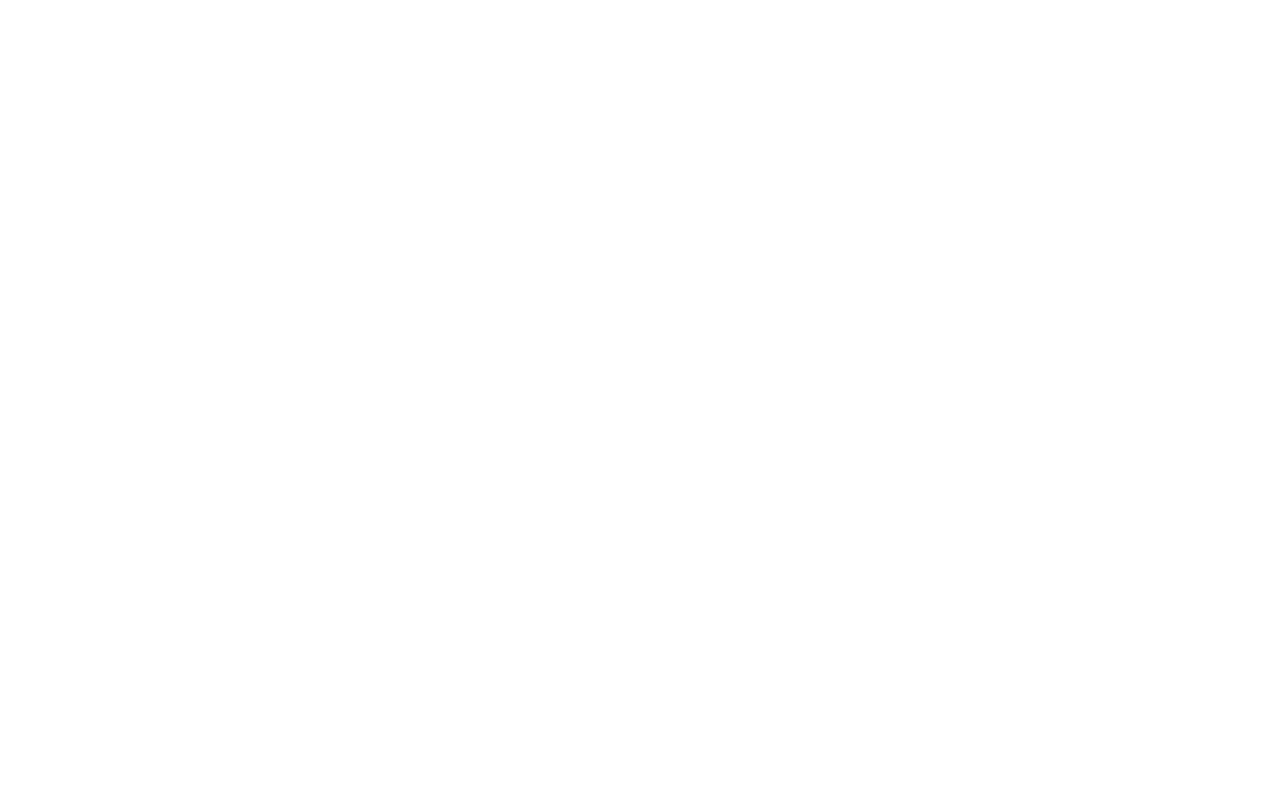
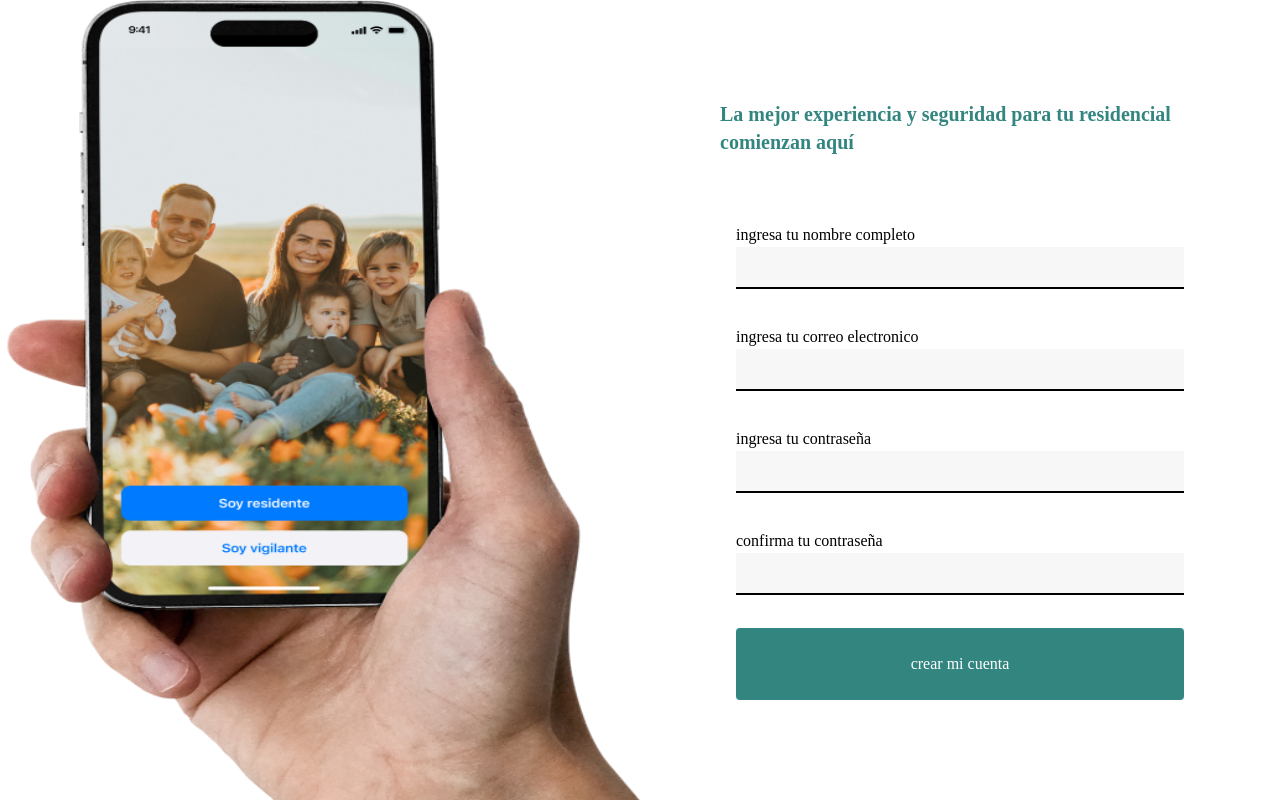
Before and after one commit to its-dev-fer/guardify-landing-page, a React (Vite) app: page /admin/user/register in a window 1280 px wide. Before the commit this address had no page. Built offline with nearby package versions, Linux system fonts and the light colour scheme; a web font is replaced by a local one.

Commit message:
feat: crear vistas de registro y agregarlas al router

```diff
--- /dev/null
+++ b/src/components/ui/RegistrationFormField.tsx
@@ -0,0 +1,31 @@
+import { ChangeEvent } from "react";
+
+type FormProps<T> = {
+    labelHtmlFor: string;
+    labeltext: string;
+    inputType: string;
+    valueSetter: React.Dispatch<React.SetStateAction<T>>;
+    inputValue: string | number | readonly string[] | undefined;
+}
+
+export default function RegistrationFormField<T>({ labelHtmlFor, labeltext, inputType, valueSetter, inputValue }: FormProps<T>) {
+    const handleChange = (e: ChangeEvent<HTMLInputElement>) => {
+        valueSetter(e.target.value as unknown as T);
+    }
+    return (
+        <div className="w-full h-[15%] flex justify-center mb-6">
+            <div className="w-[70%] h-full flex flex-col justify-center">
+                <label htmlFor={labelHtmlFor}
+                className="block w-full">{labeltext}</label>
+                <input id={labelHtmlFor} type={inputType} onChange={handleChange} value={inputValue}
+                className="border-0
+                border-b-2
+                border-black
+                focus:outline-none
+                focus:border-[#338680]
+                placeholder-gray-400
+                p-2 w-[100%] bg-[#F7F7F7]"/>
+            </div>
+        </div>
+    );
+}
--- /dev/null
+++ b/src/helpers/fetchUserRegister.ts
@@ -0,0 +1,29 @@
+type RequestData = {
+    nombre: string;
+    email: string;
+    password: string;
+}
+
+type ResponseData = {
+    message: string;
+}
+
+const apiUrl = import.meta.env.VITE_API_URL;
+
+export async function fetchUserRegister(data:RequestData) {
+    if (!apiUrl) {
+        return { success: false, reason: "no api url" };
+    }
+    const response = await fetch(`${apiUrl}/api/users/register-admin`, {
+        method: 'POST',
+        headers: {
+            'Content-Type': 'application/json'
+        },
+        body: JSON.stringify(data)
+    });
+    if (!response.ok) {
+        return { message: "bad server response." };
+    }
+    const parsedResponse: ResponseData = await response.json();
+    return { message: parsedResponse.message };
+}
--- /dev/null
+++ b/src/helpers/handleFetch.ts
@@ -0,0 +1,24 @@
+interface RequestConfig extends RequestInit {
+    method: string;
+};
+
+type ResponseBody = {
+    message: string;
+} & Record<string, unknown>;
+
+export default async function handleAPIFetch(route: string, method: string, expectedStatusCodes:number[], data?: object): Promise<ResponseBody | null> {
+    const requestConfig:RequestConfig = {
+        method: method,
+        headers: {
+            'Content-Type': 'application/json'
+        }
+    };
+    if (method !== 'GET' && data) {
+        requestConfig.body = JSON.stringify(data);
+    }
+    const response = await fetch(`${import.meta.env.VITE_API_URL}${route}`, requestConfig);
+    if (!response.ok || !expectedStatusCodes.includes(response.status)) {
+        return null;
+    }
+    return await response.json();
+}
--- a/src/main.tsx
+++ b/src/main.tsx
@@ -2,11 +2,15 @@ import './index.css'
 import App from './App.tsx'
 import { createRoot } from 'react-dom/client'
 import { BrowserRouter, Route, Routes } from 'react-router'
+import UserRegistrationForm from './pages/UserRegistrationForm.tsx'
+import TenantRegistrationForm from './pages/TenantRegistrationForm.tsx';
 
 createRoot(document.getElementById('root')!).render(
   <BrowserRouter>
     <Routes>
-      <Route index path='/' element={<App />}/>
+      <Route index path='/' element={<App />} />
+      <Route index path='/admin/user/register' element={<UserRegistrationForm />} />
+      <Route index path='/tenant/register' element={ <TenantRegistrationForm/> } />
     </Routes>
   </BrowserRouter>,
 )
--- /dev/null
+++ b/src/pages/TenantRegistrationForm.tsx
@@ -0,0 +1,50 @@
+import React, { useState } from "react";
+import handleAPIFetch from "../helpers/handleFetch";
+import RegistrationFormField from "../components/ui/RegistrationFormField";
+import imagen from "../assets/onboarding.png";
+import { useNavigate } from "react-router";
+
+const FormField = RegistrationFormField;
+
+export default function TenantRegistrationForm() {
+    const [nombreResidencial, setNombreResidencial] = useState<string>("");
+    const navigate = useNavigate();
+
+    async function handleSubmit(e: React.FormEvent) {
+        e.preventDefault();
+        console.log("formulario enviado");
+        if (!nombreResidencial) return;
+
+        const result = await handleAPIFetch(
+            "/api/tenants/register",
+            "POST",
+            [201],
+            { nombre_residencial: nombreResidencial }
+        );
+
+        if (result) {
+            //console.log(result);
+            navigate('/admin/user/register');
+        }
+    }
+
+    return (
+        <div className="min-h-screen flex items-center justify-center">
+          <img src={imagen} alt=""
+              className="w-[50vw] h-[100vh]" />
+          <div className="w-1/2 h-[75vh] flex flex-col justify-between">
+              <div className="w-full flex justify-center mb-6">
+                  <h1 className="text-[#338680] font-sans text-xl block w-[75%] font-bold"
+                  >La mejor experiencia y seguridad para tu residencial comienzan aquí</h1>
+              </div>
+              <form onSubmit={handleSubmit} className="w-full h-[80%] flex flex-col justify-start gap-8">
+                  <FormField labelHtmlFor="nombre_residencial" labeltext="ingresa el nombre de tu residencial"
+                  inputType="text" valueSetter={setNombreResidencial} inputValue={nombreResidencial}/>
+                  <div className="flex justify-center w-full mt-2">
+                      <button type="submit" className="w-[70%] h-12 rounded bg-[#338680] text-white">crear mi cuenta</button>
+                  </div>
+              </form>
+          </div>
+        </div>
+      );
+}
--- /dev/null
+++ b/src/pages/UserRegistrationForm.tsx
@@ -0,0 +1,53 @@
+import React, { useState } from "react";
+import handleAPIFetch from "../helpers/handleFetch";
+import RegistrationFormField from "../components/ui/RegistrationFormField";
+import imagen from "../assets/onboarding.png";
+
+const FormField = RegistrationFormField;
+
+export default function RegistrationPage() {
+  const [nombre, setNombre] = useState('');
+  const [email, setEmail] = useState('');
+  const [password, setPassword] = useState('');
+  const [confirmPassword, setConfirmPassword] = useState('');
+
+  async function handleSubmit (e: React.FormEvent) {
+      e.preventDefault();
+      if ((!nombre || !email) || (!password || !confirmPassword)) {
+          //logica adicional
+          return;
+      }
+      if (password !== confirmPassword) {
+          //logica adicional
+          return;
+      }
+      const result = await handleAPIFetch('/api/users/register-admin', 'POST', [201], { nombre, email, password, confirmPassword });
+      if (result) {
+          //console.log(result);
+          //navigate('/');
+      }
+    };
+
+
+  return (
+      <div className="min-h-screen flex items-center justify-center">
+          <img src={imagen} alt=""
+              className="w-[50vw] h-[100vh]" />
+          <div className="w-1/2 h-[75vh] flex flex-col justify-between">
+              <div className="w-full flex justify-center mb-6">
+                  <h1 className="text-[#338680] font-sans text-xl block w-[75%] font-bold"
+                >La mejor experiencia y seguridad para tu residencial comienzan aquí</h1>
+              </div>
+              <form onSubmit={handleSubmit} className="w-full h-[80%] flex flex-col justify-between">
+                  <FormField labelHtmlFor="nombre" labeltext="ingresa tu nombre completo" inputType="text" valueSetter={setNombre} inputValue={nombre} />
+                  <FormField labelHtmlFor="email" labeltext="ingresa tu correo electronico" inputType="email" valueSetter={setEmail} inputValue={email} />
+                  <FormField labelHtmlFor="password" labeltext="ingresa tu contraseña" inputType="password" valueSetter={setPassword} inputValue={password} />
+                  <FormField labelHtmlFor="confirmPassword" labeltext="confirma tu contraseña" inputType="password" valueSetter={setConfirmPassword} inputValue={confirmPassword} />
+                  <div className="flex justify-center w-full h-[15%]">
+                    <button type="submit" className="w-[70%] h-full rounded bg-[#338680] text-white">crear mi cuenta</button>
+                  </div>
+              </form>
+          </div>
+    </div>
+  );
+}
```
Also changed, not shown: 1 other file (tests, documents, lock files or other folders).
